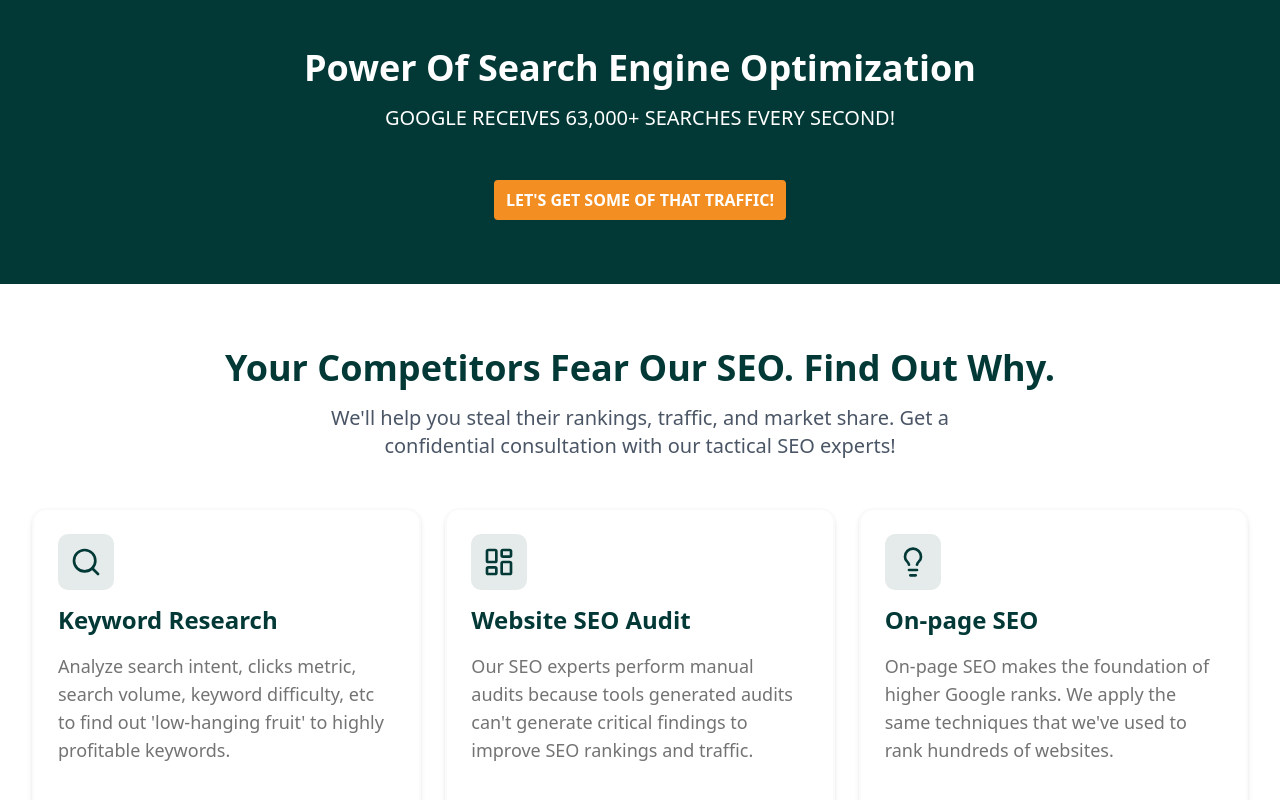
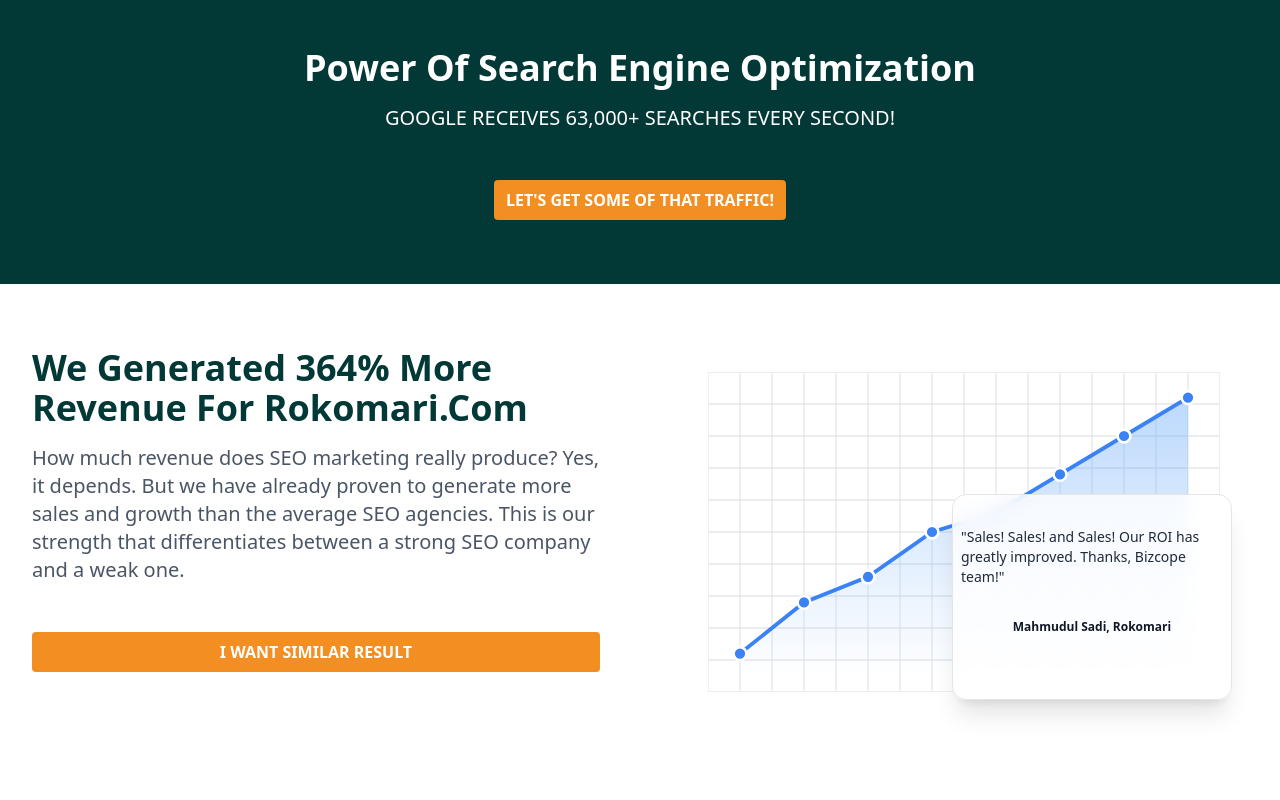
Before and after one commit to jamanhasan01/jubutix, a Next.js app: page /seo in a window 1280 px wide. Shown: the part 1998-2798 px from the top of the page. Built offline with nearby package versions, Linux system fonts and the light colour scheme.

Commit message:
i have added 3sciton in seo page

```diff
--- /dev/null
+++ b/app/seo/components/SecretSauceSection.tsx
@@ -0,0 +1,77 @@
+// app/components/secret-sauce-section.tsx
+
+import { TrendingUp, Filter, TrendingDown } from 'lucide-react'
+
+const originalFeatures = [
+  {
+    name: 'Search Engine Optimisation',
+    description:
+      'We handle everything SEO-related. From technical audits and AI SEO analysis to keyword research and content optimization.',
+    icon: TrendingUp,
+  },
+  {
+    name: 'Drive More Traffic & Leads',
+    description:
+      'Get more rankings, traffic and sales. The right strategy will make a big difference in ranking your business higher on the search engines!',
+    icon: Filter,
+  },
+  {
+    name: 'Reduce Acquisition Costs',
+    description:
+      'Minimise unnecessary costs on lead acquisition, allowing you to invest your hard-earned money to other parts of your business.',
+    icon: TrendingDown,
+  },
+]
+
+export default function SecretSauceSection() {
+  return (
+    <section className='bg-background py-16 sm:py-24'>
+      <div className='mx-auto max-w-7xl px-6 lg:px-8'>
+        <div className='mx-auto grid max-w-2xl grid-cols-1 gap-x-8 gap-y-16 sm:gap-y-20 lg:mx-0 lg:max-w-none lg:grid-cols-2'>
+          {/* Left Column: Original Text Content */}
+          <div className='lg:pr-8 lg:pt-4'>
+            <div className='lg:max-w-lg'>
+              <h2 className='text-3xl font-bold tracking-tight text-primary sm:text-4xl'>
+                The Secret Sauce That Makes <br />
+                Our SEO Company Superior
+              </h2>
+              <p className='mt-6 text-lg leading-7 text-muted-foreground'>
+                Most SEO agencies will offer you rubbish things: backlinks, directory submission,
+                forum submission, social bookmarking, blog commenting,...the list is endless. But
+                they don't tell you what they will deliver in terms of results.
+              </p>
+              <p className='mt-4 text-lg leading-7 text-muted-foreground'>
+                Unfortunately, these are waste of time and money. We will ask you to forget
+                everything you think you know about SEO and how other companies work. Our secret
+                sauce is that we make your website super useful for your visitors, customers, and
+                clients. We make sure that they get exactly what they are looking for. That makes us
+                skyrocket your profit.
+              </p>
+              <p className='mt-4 text-lg leading-7 text-muted-foreground'>
+                However, to protect our ability to outperform all other SEO companies, we never
+                disclose our methodology during the build-out phase.
+              </p>
+            </div>
+          </div>
+
+          {/* Right Column: Original Features (Static) */}
+          <div className='flex flex-col gap-10 sm:gap-12'>
+            {originalFeatures.map((feature) => (
+              <div key={feature.name} className='relative pl-16'>
+                <dt className='text-2xl font-semibold leading-7 text-foreground'>
+                  <div className='absolute left-0 top-0 flex h-10 w-10 items-center justify-center rounded-lg bg-gray-100 dark:bg-gray-800'>
+                    <feature.icon className='h-6 w-6 text-primary' aria-hidden='true' />
+                  </div>
+                  {feature.name}
+                </dt>
+                <dd className='mt-2 text-base leading-7 text-muted-foreground'>
+                  {feature.description}
+                </dd>
+              </div>
+            ))}
+          </div>
+        </div>
+      </div>
+    </section>
+  )
+}
--- /dev/null
+++ b/app/seo/components/SeoResultSection.tsx
@@ -0,0 +1,92 @@
+// components/seo-result-section.tsx
+
+import React from 'react'
+
+import { Card, CardContent, CardFooter } from '@/components/ui/card'
+import { NumberTicker } from '@/components/magicui/number-ticker'
+import Title from '../../components/Title'
+import Button from '../../components/Button'
+export function SeoResultSection() {
+  return (
+    <section className='w-full'>
+      <div className='container '>
+        <div className='grid gap-12 lg:grid-cols-2 lg:gap-20'>
+          {/* Left Column: Text Content */}
+          <div className='flex flex-col justify-left'>
+            <Title
+              title='We Generated 364% More Revenue for Rokomari.com'
+              subTitle='How much revenue does SEO marketing really produce? Yes, it depends. But we have already proven to generate more sales and growth than the average SEO agencies. This is our strength that differentiates between a strong SEO company and a weak one.'
+              classname='text-left'
+            />
+
+            <Button text='I Want Similar Result' />
+          </div>
+
+          {/* Right Column: Chart & Testimonial */}
+          <div className='relative flex items-center justify-center p-6'>
+            {/* SVG Chart */}
+            <div className='w-full max-w-lg mx-auto'>
+              <svg viewBox='0 0 400 250' className='w-full h-auto'>
+                {/* Gradient Definition */}
+                <defs>
+                  <linearGradient id='chartGradient' x1='0' y1='0' x2='0' y2='1'>
+                    <stop offset='5%' stopColor='#60a5fa' stopOpacity={0.4} />
+                    <stop offset='95%' stopColor='#60a5fa' stopOpacity={0} />
+                  </linearGradient>
+                </defs>
+
+                {/* Grid Lines */}
+                <g className='text-gray-200 stroke-current' strokeWidth='1'>
+                  {[...Array(11)].map((_, i) => (
+                    <line key={`h-line-${i}`} x1='0' y1={i * 25} x2='400' y2={i * 25} />
+                  ))}
+                  {[...Array(17)].map((_, i) => (
+                    <line key={`v-line-${i}`} x1={i * 25} y1='0' x2={i * 25} y2='250' />
+                  ))}
+                </g>
+
+                {/* Data Path - Area */}
+                <path
+                  d='M 25 220 L 75 180 L 125 160 L 175 125 L 225 110 L 275 80 L 325 50 L 375 20 L 375 250 L 25 250 Z'
+                  fill='url(#chartGradient)'
+                />
+
+                {/* Data Path - Line */}
+                <path
+                  d='M 25 220 L 75 180 L 125 160 L 175 125 L 225 110 L 275 80 L 325 50 L 375 20'
+                  fill='none'
+                  stroke='#3b82f6'
+                  strokeWidth='3'
+                />
+
+                {/* Data Points */}
+                <g fill='#3b82f6' stroke='#ffffff' strokeWidth='2'>
+                  <circle cx='25' cy='220' r='5' />
+                  <circle cx='75' cy='180' r='5' />
+                  <circle cx='125' cy='160' r='5' />
+                  <circle cx='175' cy='125' r='5' />
+                  <circle cx='225' cy='110' r='5' />
+                  <circle cx='275' cy='80' r='5' />
+                  <circle cx='325' cy='50' r='5' />
+                  <circle cx='375' cy='20' r='5' />
+                </g>
+              </svg>
+            </div>
+
+            {/* Testimonial Card */}
+            <Card className='absolute bottom-4 right-0 md:bottom-4 md:right-4 w-full max-w-[280px] bg-white/80 backdrop-blur-sm shadow-xl'>
+              <CardContent className='p-2'>
+                <blockquote className='text-sm text-gray-800'>
+                  "Sales! Sales! and Sales! Our ROI has greatly improved. Thanks, Bizcope team!"
+                </blockquote>
+              </CardContent>
+              <CardFooter className='p-2 pt-0'>
+                <p className='text-xs font-semibold text-gray-900'>Mahmudul Sadi, Rokomari</p>
+              </CardFooter>
+            </Card>
+          </div>
+        </div>
+      </div>
+    </section>
+  )
+}
--- a/app/seo/page.tsx
+++ b/app/seo/page.tsx
@@ -7,6 +7,8 @@
 import WhyChooseSection from '../components/WhyChooseSection'
 import ContactUsForm from '../components/ContactUsForm'
 import { SeoFaq } from './components/SeoFaq'
+import { SeoResultSection } from './components/SeoResultSection'
+import SecretSauceSection from './components/SecretSauceSection'
 
 const SeoPage = () => {
   return (
@@ -20,7 +22,9 @@
       <Feature />
       <ClientLogos />
       <SeoHero />
+      <SeoResultSection />
       <SeoServicesSection />
+      <SecretSauceSection />
       <WhyChooseSection />
       <SeoFaq />
       <ContactUsForm />
--- /dev/null
+++ b/components/magicui/number-ticker.tsx
@@ -0,0 +1,67 @@
+"use client";
+
+import { useInView, useMotionValue, useSpring } from "motion/react";
+import { ComponentPropsWithoutRef, useEffect, useRef } from "react";
+
+import { cn } from "@/lib/utils";
+
+interface NumberTickerProps extends ComponentPropsWithoutRef<"span"> {
+  value: number;
+  startValue?: number;
+  direction?: "up" | "down";
+  delay?: number;
+  decimalPlaces?: number;
+}
+
+export function NumberTicker({
+  value,
+  startValue = 0,
+  direction = "up",
+  delay = 0,
+  className,
+  decimalPlaces = 0,
+  ...props
+}: NumberTickerProps) {
+  const ref = useRef<HTMLSpanElement>(null);
+  const motionValue = useMotionValue(direction === "down" ? value : startValue);
+  const springValue = useSpring(motionValue, {
+    damping: 60,
+    stiffness: 100,
+  });
+  const isInView = useInView(ref, { once: true, margin: "0px" });
+
+  useEffect(() => {
+    if (isInView) {
+      const timer = setTimeout(() => {
+        motionValue.set(direction === "down" ? startValue : value);
+      }, delay * 1000);
+      return () => clearTimeout(timer);
+    }
+  }, [motionValue, isInView, delay, value, direction, startValue]);
+
+  useEffect(
+    () =>
+      springValue.on("change", (latest) => {
+        if (ref.current) {
+          ref.current.textContent = Intl.NumberFormat("en-US", {
+            minimumFractionDigits: decimalPlaces,
+            maximumFractionDigits: decimalPlaces,
+          }).format(Number(latest.toFixed(decimalPlaces)));
+        }
+      }),
+    [springValue, decimalPlaces],
+  );
+
+  return (
+    <span
+      ref={ref}
+      className={cn(
+        "inline-block tabular-nums tracking-wider text-black dark:text-white",
+        className,
+      )}
+      {...props}
+    >
+      {startValue}
+    </span>
+  );
+}
```
